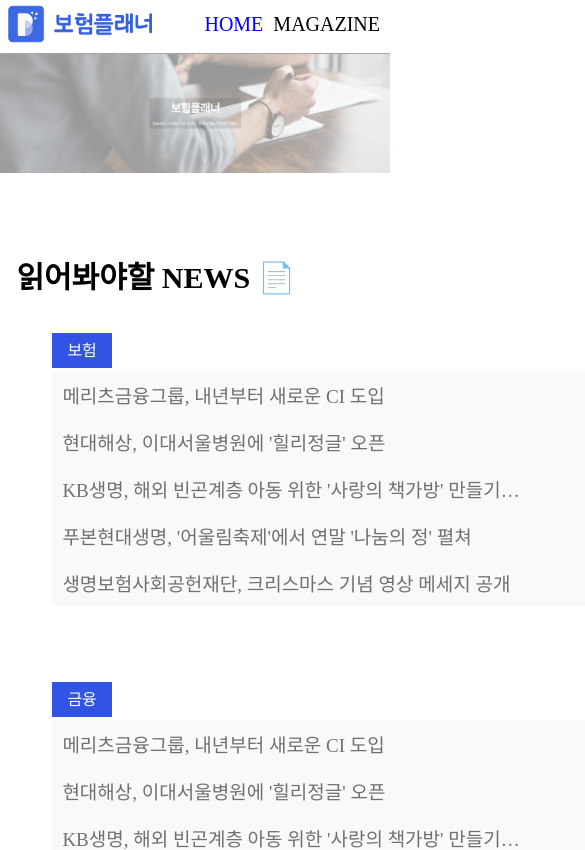
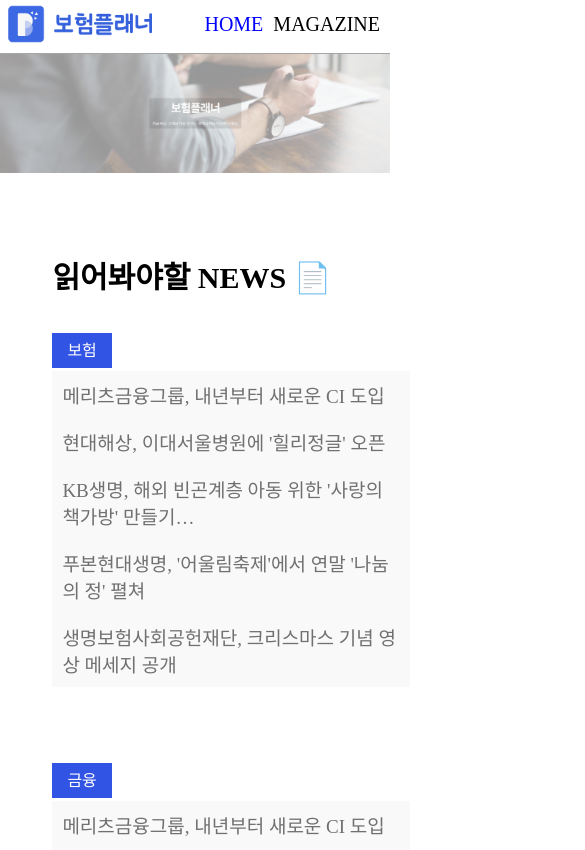
Before and after one commit to Sungsoo-FE/concat, a React (Create React App) app: page / in a window 390 px wide. Shown: the top 850 px of the page, 585 px wide, since content can reach past the window. Built offline with nearby package versions, Linux system fonts and the light colour scheme.

Commit message:
pick component media query 수정

```diff
--- a/src/components/news/news.js
+++ b/src/components/news/news.js
@@ -10,7 +10,6 @@
         ${Media.small`
             margin-left: 36px;
             margin-right: 36px;
-            width:828px;
         `}
     }
 `;
--- a/src/pages/Home.js
+++ b/src/pages/Home.js
@@ -24,7 +24,7 @@
     width : 900px;
     ${Media.small`width: 91.6%;`}
     .text-wrapper {
-      width: 100%;
+      margin-left: 36px;
     }
   }
 `;
```
